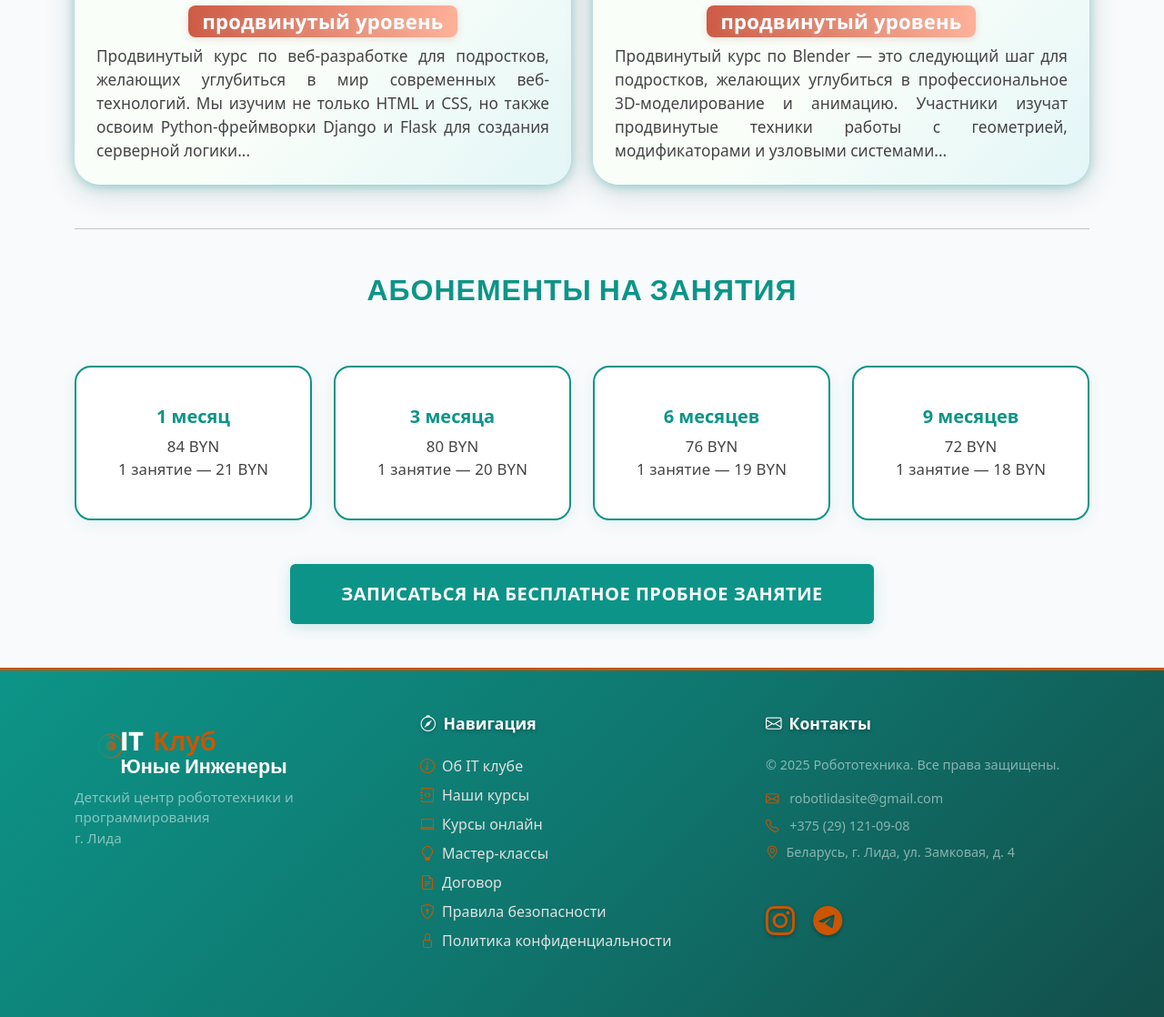
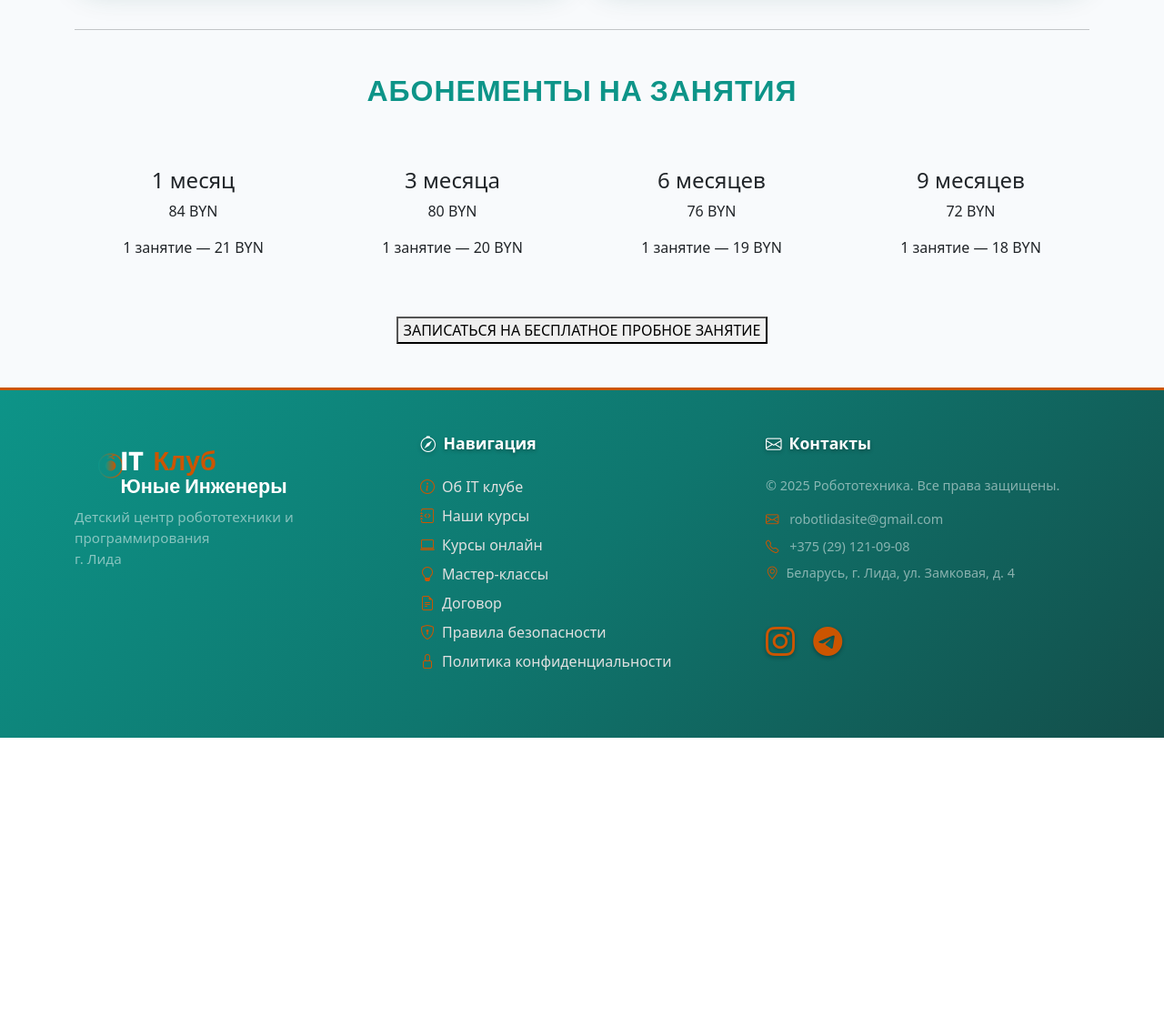
Before and after one commit to AndreiSkrypko/robototehnika_lida, a Django app: page /courses_13_16/ in a window 1280 px wide. Shown: the part 1473-2591 px from the top of the page at 91% size. After the commit the page ends 2284 px from the top, so only its background shows below. Run offline with Django 5.2, Linux system fonts and the light colour scheme; data comes from the database, SQL or seed files in the repository; some libraries are stand-ins or nearby versions.

```diff
--- a/main_app/static/main/css/courses.css
+++ b/main_app/static/main/css/courses.css
@@ -159,139 +159,10 @@ body {
 }
 
 /* ==========================================================================
-   📌 ИНФОРМАЦИОННЫЕ КАРТОЧКИ
-   ========================================================================== */
-
-.info-card {
-    background: linear-gradient(135deg, #f9fef9 60%, #e3f6f7 100%);
-    border-radius: 28px;
-    box-shadow: 0 8px 32px 0 rgba(19, 78, 74, 0.18), 0 2px 8px #b2e6ea;
-    padding: 2rem 1.2rem;
-    margin-bottom: 1.2rem;
-    min-height: 120px;
-    display: flex;
-    flex-direction: column;
-    align-items: center;
-    justify-content: center;
-    border: none;
-    position: relative;
-    overflow: visible;
-    transition: box-shadow 0.25s, transform 0.18s;
-}
-
-.info-card:hover {
-    box-shadow: 0 16px 48px 0 rgba(19, 78, 74, 0.28), 0 4px 16px #b2e6ea;
-    transform: translateY(-6px) scale(1.025);
-}
-
-.info-card::before {
-    content: "";
-    position: absolute;
-    inset: 0;
-    border-radius: 28px;
-    z-index: -1;
-    background: linear-gradient(120deg, #134e4a 0%, #134e4a 100%);
-    opacity: 0.13;
-    filter: blur(8px);
-}
-
-.info-icon {
-    font-size: 2.4rem;
-    color: #134e4a;
-    margin-bottom: 0.5rem;
-    text-shadow: 0 2px 8px #b2e6ea33;
-}
-
-.info-text {
-    font-size: 1.13rem;
-    font-weight: 500;
-    color: #333;
-    margin: 0;
-    letter-spacing: 0.01em;
-    text-align: center;
-}
-
-/* ==========================================================================
-   💳 АБОНЕМЕНТНЫЕ КАРТОЧКИ
-   ========================================================================== */
-
-.abonement-card {
-    border: 2px solid var(--main-green);
-    border-radius: 18px;
-    background: var(--main-white);
-    box-shadow: 0 4px 16px rgba(13, 148, 136, 0.08);
-    padding: 2rem 1.2rem;
-    min-height: 170px;
-    display: flex;
-    flex-direction: column;
-    align-items: center;
-    justify-content: center;
-    transition: box-shadow 0.2s;
-}
-
-.abonement-card:hover {
-    box-shadow: 0 8px 24px rgba(13, 148, 136, 0.18);
-}
-
-.abonement-card h4 {
-    color: var(--main-green);
-    font-weight: 700;
-    font-size: 1.25rem;
-    margin-bottom: 0.5rem;
-}
-
-.abonement-card .info-text {
-    color: #444;
-    font-size: 1.05rem;
-    font-weight: 500;
-}
-
-/* ==========================================================================
-   🟩 КНОПКА "ЗАПИСАТЬСЯ"
-   ========================================================================== */
-
-.btn-signup {
-    background-color: var(--main-green);
-    border: none;
-    border-radius: 6px;
-    font-size: 1.25rem;
-    font-weight: 700;
-    padding: 1.1rem 3.5rem;
-    color: var(--main-white);
-    box-shadow: 0 4px 16px rgba(13, 148, 136, 0.18);
-    transition: background-color 0.3s, transform 0.2s;
-    letter-spacing: 0.5px;
-}
-
-.btn-signup:hover,
-.btn-signup:focus {
-    background-color: var(--main-green-dark);
-    transform: scale(1.04);
-    color: var(--main-white);
-}
-
-/* ==========================================================================
    📱 АДАПТИВНОСТЬ (МЕДИА-ЗАПРОСЫ)
    ========================================================================== */
 
-@media (max-width: 991px) {
-    .course-card {
-        max-width: 100%;
-        padding: 1.2rem 0.5rem 1rem 0.5rem;
-    }
-
-    .course-image {
-        max-width: 100%;
-    }
-}
-
 @media (max-width: 767px) {
-    .info-card,
-    .abonement-card {
-        min-height: 120px;
-        padding: 1.2rem 0.7rem;
-    }
-
     .course-card {
         min-height: unset;
     }
--- a/main_app/templates/main/courses_13_16.html
+++ b/main_app/templates/main/courses_13_16.html
@@ -1,6 +1,6 @@
 {% extends 'main/base.html' %}
 {% load static %}
-{% block title %}Курсы для 13-16 лет{% endblock %}
+{% block title %}Курсы для 133333-16 лет{% endblock %}
 {% block css %}
 <link rel="stylesheet" href="{% static 'main/css/courses.css' %}">
 <!-- Swiper CSS -->
@@ -27,6 +27,7 @@
             Это обучение, которое вдохновляет, мотивирует и готовит к будущему в высокотехнологичном мире.
         </p>
     </div>
+
     <div class="row justify-content-center g-4">
         <div class="col-md-2 col-sm-6">
             <div class="info-card">
@@ -67,7 +68,7 @@
                             <span>продвинутый уровень</span>
                         </h4>
                         <p>
-                            Интерактивный курс по робототехнике на базе LEGO EV3 Mindstorms для продвинутого уровня...
+                            Интерактивный курс по робототехнике на базе LEGO EV3 Mindstorms...
                         </p>
                     </div>
                 </div>
@@ -80,7 +81,7 @@
                             <span>начальный уровень</span>
                         </h4>
                         <p>
-                            Базовый курс по программированию на языке Python, разработанный специально для подростков...
+                            Базовый курс по программированию на языке Python...
                         </p>
                     </div>
                 </div>
@@ -93,7 +94,7 @@
                             <span>продвинутый уровень</span>
                         </h4>
                         <p>
-                            Продвинутый курс по веб-разработке для подростков, желающих углубиться в мир современных веб-технологий...
+                            Продвинутый курс по веб-разработке для подростков...
                         </p>
                     </div>
                 </div>
@@ -106,7 +107,7 @@
                             <span>продвинутый уровень</span>
                         </h4>
                         <p>
-                            Продвинутый курс по Blender — это следующий шаг для подростков, желающих углубиться в профессиональное 3D-моделирование...
+                            Продвинутый курс по Blender — это следующий шаг для подростков...
                         </p>
                     </div>
                 </div>
@@ -125,7 +126,7 @@
                     <span>продвинутый уровень</span>
                 </h4>
                 <p>
-                    Интерактивный курс по робототехнике на базе LEGO EV3 Mindstorms для продвинутого уровня. Учащиеся углубляются в основы механики, электроники и логики управления сложными устройствами...
+                    Интерактивный курс по робототехнике на базе LEGO EV3 Mindstorms для продвинутого уровня...
                 </p>
             </div>
         </div>
@@ -137,7 +138,7 @@
                     <span>начальный уровень</span>
                 </h4>
                 <p>
-                    Базовый курс по программированию на языке Python, разработанный специально для подростков. Участники знакомятся с основами синтаксиса, переменными, циклами, условиями и функциями — всё через практику...
+                    Базовый курс по программированию на языке Python, разработанный специально для подростков...
                 </p>
             </div>
         </div>
@@ -149,7 +150,7 @@
                     <span>продвинутый уровень</span>
                 </h4>
                 <p>
-                    Продвинутый курс по веб-разработке для подростков, желающих углубиться в мир современных веб-технологий. Мы изучим не только HTML и CSS, но также освоим Python-фреймворки Django и Flask для создания серверной логики...
+                    Продвинутый курс по веб-разработке для подростков, желающих углубиться в мир современных веб-технологий...
                 </p>
             </div>
         </div>
@@ -161,7 +162,7 @@
                     <span>продвинутый уровень</span>
                 </h4>
                 <p>
-                    Продвинутый курс по Blender — это следующий шаг для подростков, желающих углубиться в профессиональное 3D-моделирование и анимацию. Участники изучат продвинутые техники работы с геометрией, модификаторами и узловыми системами...
+                    Продвинутый курс по Blender — это следующий шаг для подростков, желающих углубиться в профессиональное 3D-моделирование...
                 </p>
             </div>
         </div>
```
